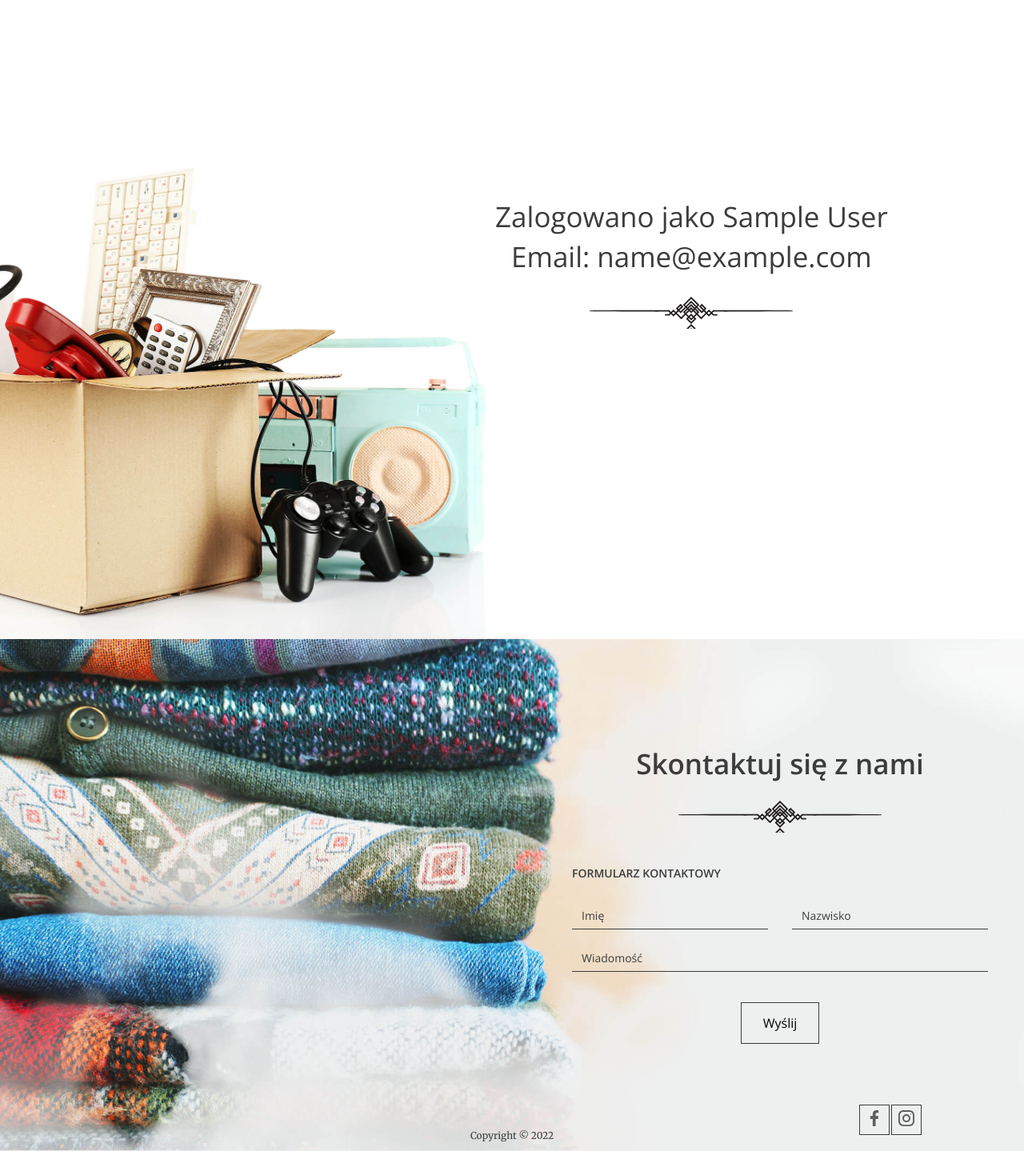
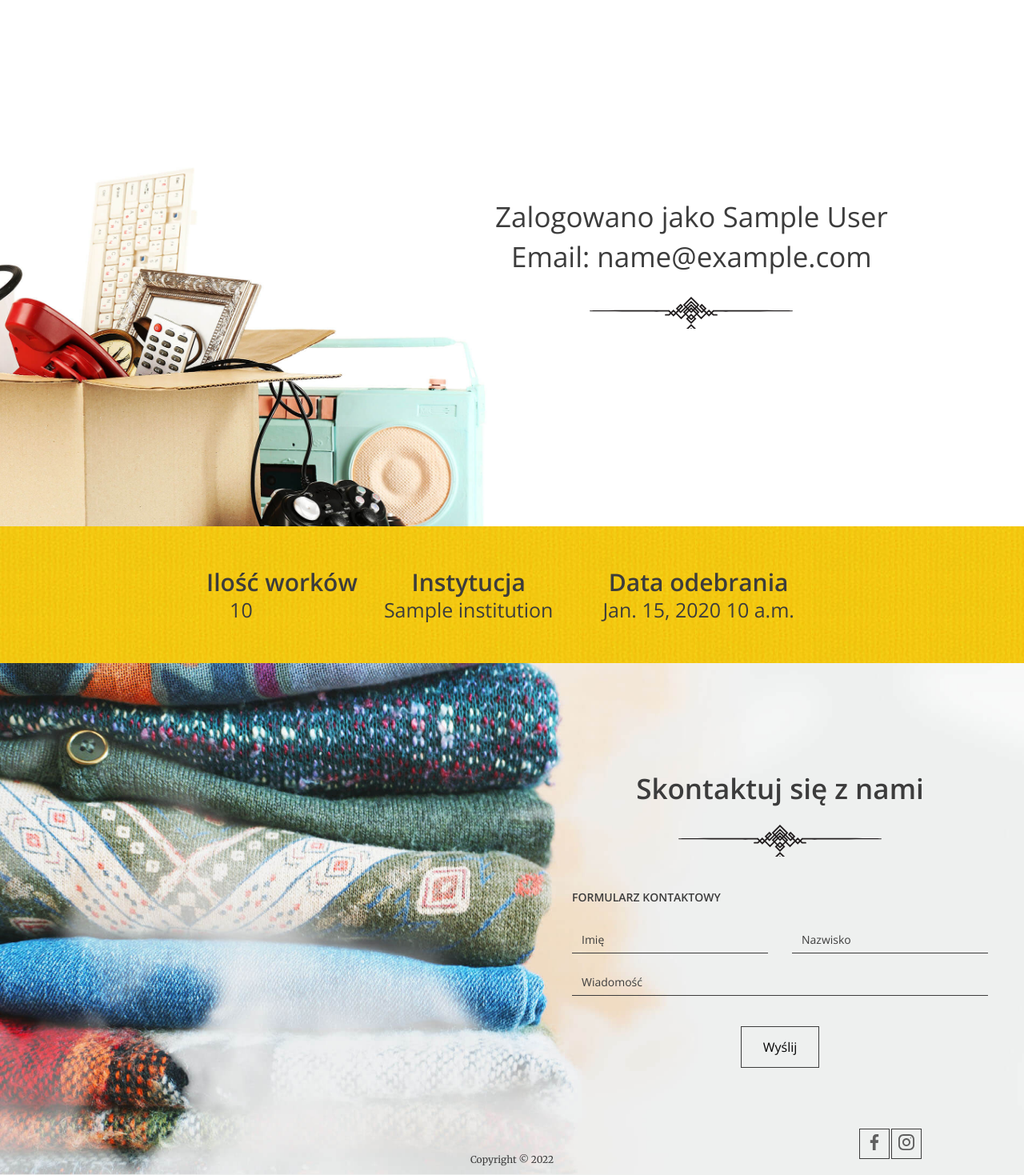
Before and after one commit to pparkitny/Give_It_Away_App, a Django app: page /main-site/ in a window 1280 px wide. Shown: the part 147-1616 px from the top of the page at 80% size. Before the commit the page ends 1586 px from the top, so only its background shows below. Run offline with Django 4.2, Linux system fonts and the light colour scheme; the first user in the database is signed in; tables that the repository leaves empty hold one stand-in row (Sample ...).

Commit message:
Modify for loops for counting how many donations was made

```diff
--- a/project/give_it_away_app/templates/main-site.html
+++ b/project/give_it_away_app/templates/main-site.html
@@ -10,5 +10,31 @@
           </h1>
         </div>
       </div>
-    </header>
+
+    <section id="stats" class="stats">
+        <table class="table" style="margin: auto; font-size: 3rem; padding: 50px 50px">
+        <thead>
+
+            <tr class="d-flex">
+                <th class="col-2">Ilość worków</th>
+                <th class="col-2">Instytucja</th>
+                <th class="col-2">Data odebrania</th>
+            </tr>
+        </thead>
+    {% for donation in donations %}
+            {% if donation.user.email == user.email %}
+        <tbody>
+            <tr class="d-flex">
+                <td style="font-size: 2.5rem; padding: 0 30px 0 30px">{{ donation.quantity }}</td>
+                <td style="font-size: 2.5rem; padding: 0 30px 0 30px">{{ donation.institution }}</td>
+                <td style="font-size: 2.5rem; padding: 0 30px 0 30px">{{ donation.pick_up_date }} {{ donation.pick_up_time }}</td>
+            </tr>
+        </tbody>
+            {% endif %}
+    {% endfor %}
+    </table>
+    </section>
+
+
+
 {% endblock %}
--- a/project/give_it_away_app/views.py
+++ b/project/give_it_away_app/views.py
@@ -12,30 +12,21 @@
 
 class LandingPageView(View):
     def get(self, request):
-        number_of_donations = Donation.objects.count()
         sum_of_bags = 0
-        for i in range(number_of_donations + 1): # count number of bags
-            if i == 0:
+
+        donations = Donation.objects.all()
+        for donation in donations:  # count number of bags
+            sum_of_bags += donation.quantity
+
+        list_of_donated_institutions = []
+        for donation in donations:
+            if donation.institution in list_of_donated_institutions:
                 pass
             else:
-                obj = Donation.objects.get(id=i)
-                sum_of_bags += obj.quantity
-
-        list_of_donated_institutions = []
-        for i in range(number_of_donations + 1):
-            if i == 0:
-                pass
-            else:
-                obj = Donation.objects.get(id=i)
-                if obj.institution in list_of_donated_institutions:
-                    pass
-                else:
-                    list_of_donated_institutions.append(obj.institution)
-                number_of_donated_institutions = len(list_of_donated_institutions)
+                list_of_donated_institutions.append(donation.institution)
+            number_of_donated_institutions = len(list_of_donated_institutions)
 
         page_num = request.GET.get('page')
-
-        all_institutions = Institution.objects.all()
 
         fundations = Institution.objects.filter(type=1)
         fundations_paginator = Paginator(fundations, 5)
@@ -151,5 +142,6 @@
 
 class MainSiteView(View):
     def get(self, request):
-        user = User.objects.all()
-        return render(request, 'main-site.html')
+        donations = Donation.objects.all()
+        ctx = {'donations': donations}
+        return render(request, 'main-site.html', ctx)
```
